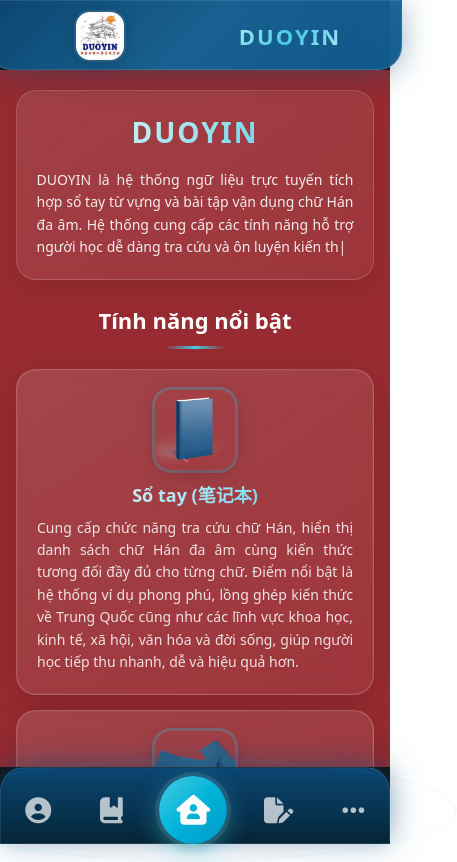
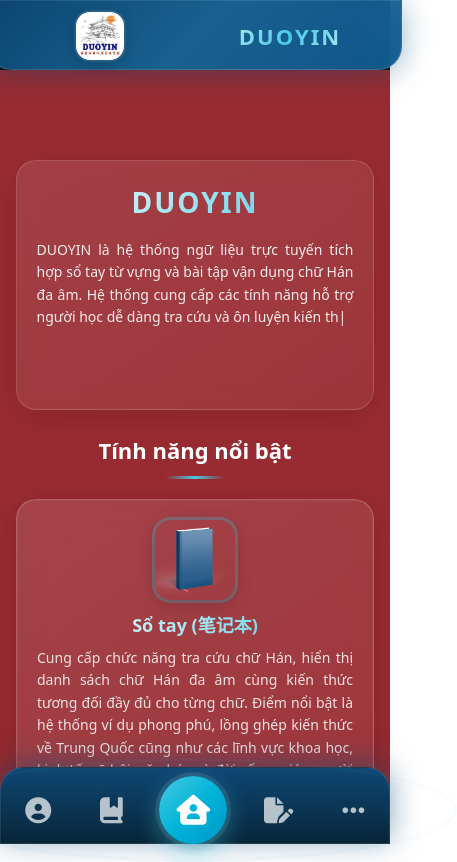
Before and after one commit to SatomiJin/duoyin_v2, a React (Vite) app: page /overview in a window 390 px wide. Shown: the whole page, 457 px wide, since content can reach past the window. Built offline with nearby package versions, Linux system fonts and the light colour scheme.

Commit message:
one more

```diff
--- a/src/components/HeaderComponet/Mobile/HeaderMobile.scss
+++ b/src/components/HeaderComponet/Mobile/HeaderMobile.scss
@@ -10,9 +10,6 @@
 
         // ========== TOP HEADER ==========
         .mobile-header_top {
-            position: sticky;
-            top: 0;
-            z-index: 1000;
 
             // Glassmorphism effect
             background: linear-gradient(135deg,
--- a/src/layout/DefaultLayout/DefaultLayout.scss
+++ b/src/layout/DefaultLayout/DefaultLayout.scss
@@ -45,12 +45,26 @@ $sidebar-width: 240px;
     background-attachment: fixed;
     // Original red background color
     background-color: rgba(210, 55, 63, 0.7);
+
+    // Mobile: Add padding to avoid header/footer overlap
+    @media (max-width: 768px) {
+        padding-top: 70px; // Height of mobile header
+        padding-bottom: 90px; // Height of mobile footer
+    }
 }
 
 .default-layout_footer {
     position: sticky;
     bottom: 0;
     z-index: 1000;
+
+    // Mobile: Use fixed positioning
+    @media (max-width: 768px) {
+        position: fixed;
+        left: 0;
+        right: 0;
+        bottom: 0;
+    }
 }
 
 // Header
--- a/src/pages/OverviewPage/OverviewPage.scss
+++ b/src/pages/OverviewPage/OverviewPage.scss
@@ -61,7 +61,7 @@
 
         .introduction {
             width: 92vw;
-            min-height: auto;
+            min-height: 250px;
             gap: 16px;
             padding: 20px;
 
```
